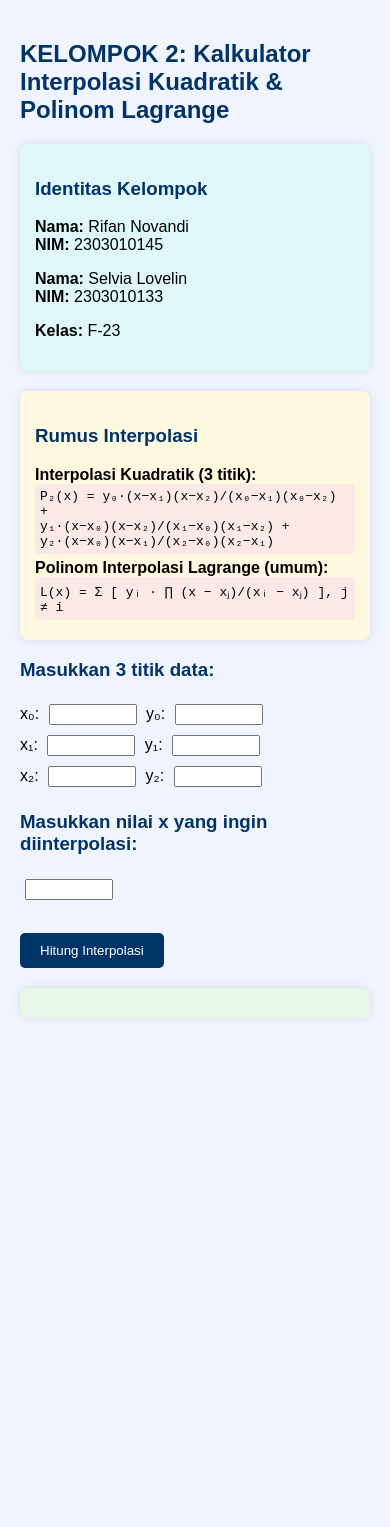
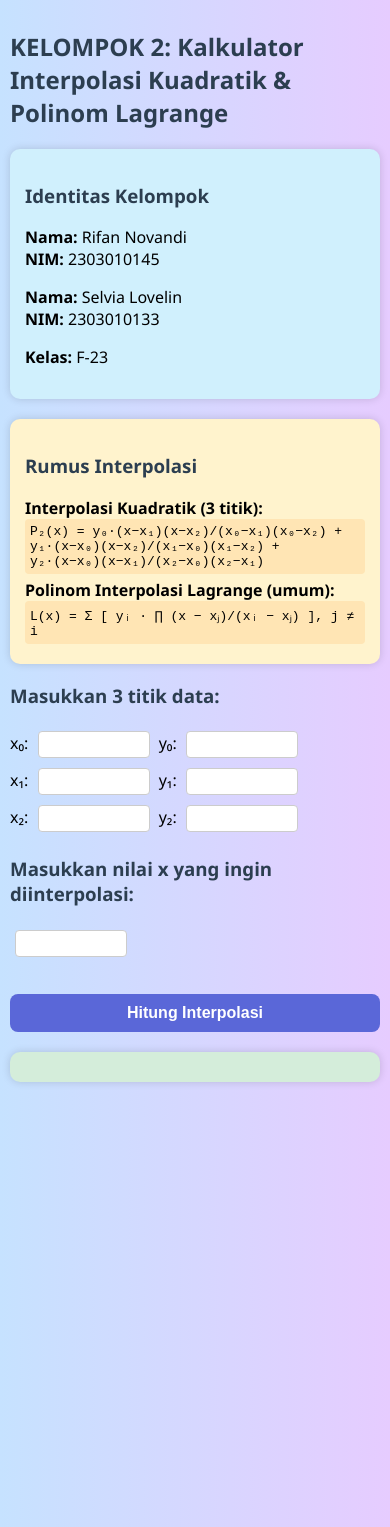
Before and after one commit to RifanNovandi/Interpolasi-Kuadratik-Polinom-Lagrange.github.io, a plain HTML site: page index.html in a window 390 px wide. Before the commit the page ends 1038 px from the top, so only its background shows below. Drawn offline with nearby package versions, Linux system fonts and the light colour scheme.

Commit message:
Update index.html

```diff
--- a/index.html
+++ b/index.html
@@ -2,59 +2,93 @@
 <html lang="id">
 <head>
   <meta charset="UTF-8">
+  <meta name="viewport" content="width=device-width, initial-scale=1.0">
   <title>Kalkulator Interpolasi Kuadratik & Lagrange</title>
+  <script src="https://cdn.jsdelivr.net/npm/chart.js"></script>
   <style>
     body {
-      font-family: Arial, sans-serif;
+      font-family: 'Segoe UI', sans-serif;
       padding: 20px;
       max-width: 800px;
       margin: auto;
-      background: #f0f4ff;
+      background: linear-gradient(to right, #c6e2ff, #e6ccff);
     }
     h2, h3 {
-      color: #003366;
+      color: #2c3e50;
     }
     input {
       width: 80px;
       margin: 5px;
+      padding: 5px;
+      border: 1px solid #ccc;
+      border-radius: 4px;
     }
     button {
       padding: 10px 20px;
       margin-top: 10px;
-      background-color: #003366;
+      background-color: #5a67d8;
       color: white;
       border: none;
       cursor: pointer;
-      border-radius: 5px;
+      border-radius: 8px;
+      font-weight: bold;
     }
+    button:hover {
+      background-color: #434190;
+    }
+
     .identitas {
       margin-top: 20px;
-      background: #e0f7fa;
+      background: #d0f0fd;
       padding: 15px;
-      border-radius: 8px;
-      box-shadow: 0 0 8px rgba(0,0,0,0.1);
+      border-radius: 10px;
+      box-shadow: 0 0 8px rgba(0,0,0,0.15);
     }
+
     .rumus {
       margin-top: 20px;
-      background: #fff8e1;
+      background: #fff3cd;
       padding: 15px;
-      border-radius: 8px;
-      box-shadow: 0 0 8px rgba(0,0,0,0.1);
+      border-radius: 10px;
+      box-shadow: 0 0 8px rgba(0,0,0,0.15);
     }
+
     .rumus code {
-      background: #fbe9e7;
+      background: #ffe5b4;
       padding: 5px;
       display: block;
       margin-bottom: 5px;
       border-radius: 4px;
+      font-family: monospace;
     }
+
     .result {
       margin-top: 20px;
-      background: #e8f5e9;
+      background: #d4edda;
       padding: 15px;
-      border-radius: 8px;
-      box-shadow: 0 0 8px rgba(0,0,0,0.1);
+      border-radius: 10px;
+      box-shadow: 0 0 8px rgba(0,0,0,0.15);
       font-weight: bold;
+      color: #155724;
+    }
+
+    canvas {
+      width: 100% !important;
+      height: 400px;
+      margin-top: 30px;
+    }
+
+    @media screen and (max-width: 600px) {
+      body {
+        padding: 10px;
+      }
+      input {
+        width: 100px;
+      }
+      button {
+        width: 100%;
+        font-size: 16px;
+      }
     }
   </style>
 </head>
@@ -105,6 +139,9 @@
 
   <div class="result" id="output"></div>
 
+  <!-- Grafik Interpolasi -->
+  <canvas id="grafikInterpolasi"></canvas>
+
   <script>
     function interpolasiKuadratik(x, x0, y0, x1, y1, x2, y2) {
       const term1 = y0 * ((x - x1)*(x - x2)) / ((x0 - x1)*(x0 - x2));
@@ -144,6 +181,38 @@
         - Kuadratik: <b>${hasilKuadratik.toFixed(5)}</b><br>
         - Lagrange: <b>${hasilLagrange.toFixed(5)}</b>
       `;
+
+      // Menampilkan grafik
+      const ctx = document.getElementById('grafikInterpolasi').getContext('2d');
+      const grafik = new Chart(ctx, {
+        type: 'line',
+        data: {
+          labels: [x0, x1, x2], // titik input
+          datasets: [{
+            label: 'Interpolasi Kuadratik',
+            data: [y0, y1, y2], // hasil y dari input
+            borderColor: '#5a67d8',
+            fill: false,
+            pointBackgroundColor: '#5a67d8',
+          }, {
+            label: 'Interpolasi Lagrange',
+            data: [hasilKuadratik, hasilLagrange], // hasil yang dihitung
+            borderColor: '#e67e22',
+            fill: false,
+            pointBackgroundColor: '#e67e22',
+          }]
+        },
+        options: {
+          responsive: true,
+          scales: {
+            x: {
+              ticks: {
+                maxTicksLimit: 6
+              }
+            }
+          }
+        }
+      });
     }
   </script>
 
```
